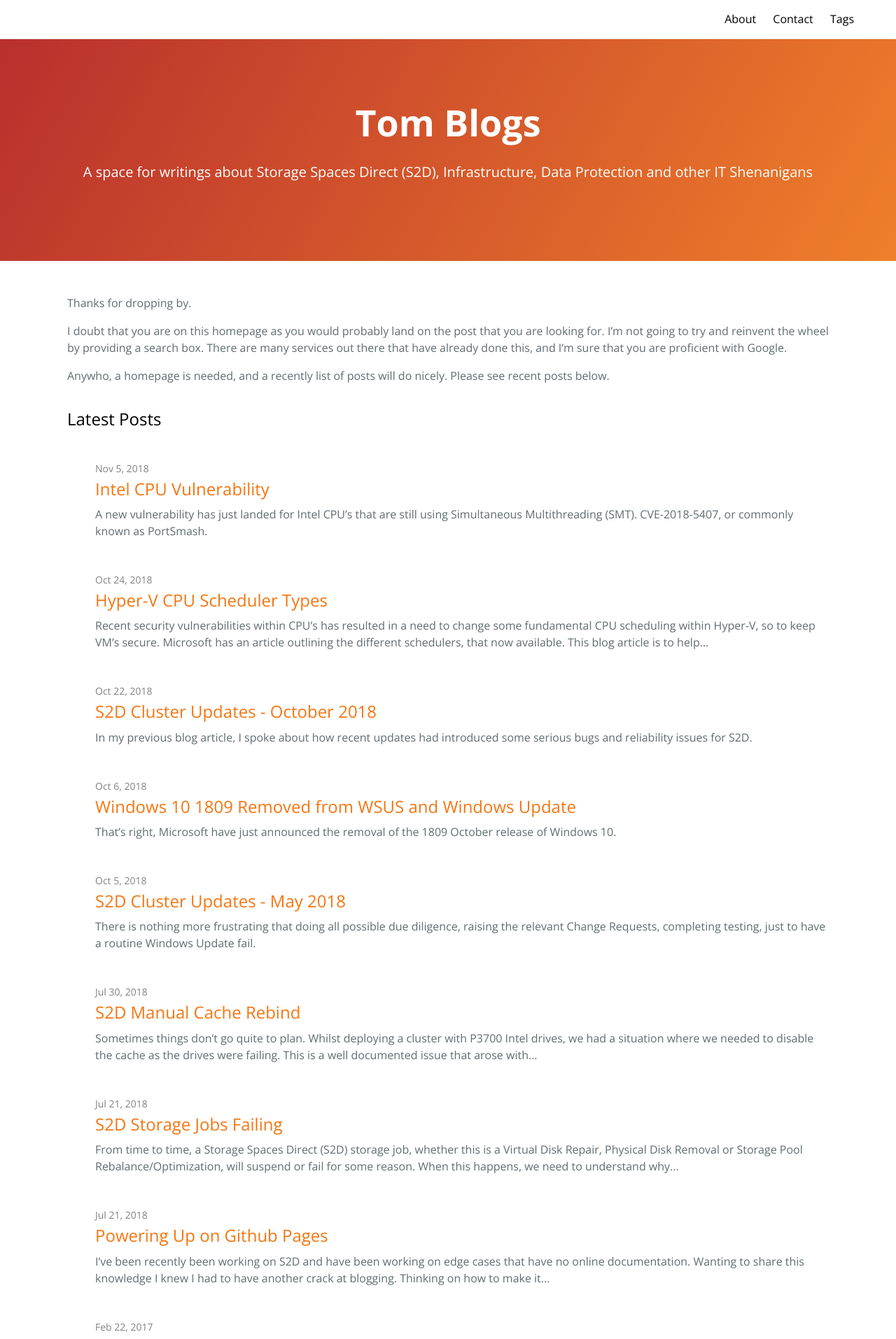
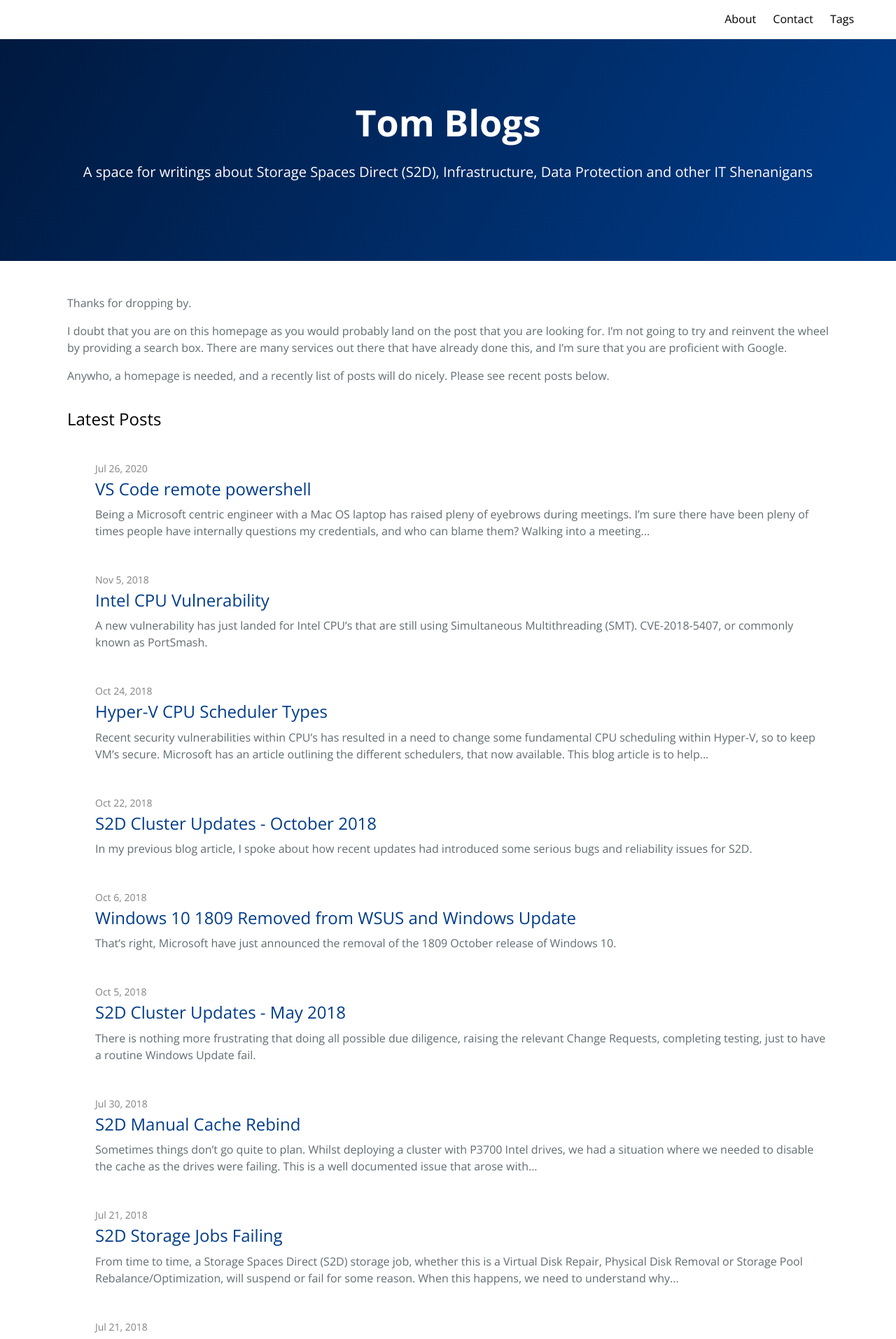
Before and after one commit to thomassmart/thomassmart.github.io, a Jekyll site: the page built from index.md, in a window 1280 px wide. Shown: the top 1914 px of the page at 70% size. Built offline with Jekyll 4.4.1, drawn with Linux system fonts in a browser that asks for light colours; some of the changed lines change nothing that is shown.

Commit message:
VSCode Remote SSH blog post and theme update

````diff
--- /dev/null
+++ b/_posts/2020-07-26-VSCode-SSH-Remote.md
@@ -0,0 +1,83 @@
+---
+layout: post
+title:  "VS Code remote powershell"
+date:   2020-07-26
+tags: powershell vs-code server-2016 server-2019
+---
+
+Being a Microsoft centric engineer with a Mac OS laptop has raised pleny of eyebrows during meetings. I'm sure there have been pleny of times people have internally questions my credentials, and who can blame them? Walking into a meeting to talk about specific windows issues, only to open up my mac, seems completely hypocritical.
+
+We all have our reasons for what devices, applications, operating systems we choose, mine typically boil down to the fact that I'm in the Apple ecosystem. I tried throwing myself in to the land of Microsoft, but they failed to impress. Only recently has Windows 10 piqued my interest, but the integration between devices is still plain awful, IMO.
+
+This leads me to what's always been the crux of my BYOD mac whilst working on Windows. Creating powershell scripts in a
+
+&lt;/rant&gt;
+
+# The solution
+It turns out you can have your cake and eat it. Who knew?
+
+Turns out the team working on VS Code knew.
+
+VS Code is an amazing application that should be in almost all IT professionals toolkit. It's insanely powerful, whilst remaining quite simple.
+
+## Highlevel
+
+
+The setup consists of the following:
+
+* My MacBook Pro, you guessed it, running MacOS
+* [Visual Studio Code](https://code.visualstudio.com)
+* A Windows Server 2016 VM
+* [OpenSSH 7.7](https://github.com/PowerShell/Win32-OpenSSH/releases/tag/v7.7.2.0p1-Beta)
+
+This setup gives me the flexibility I've always wanted.
+* Native text rendering on my mac, with no keyboard passthrough or lag.
+* Source Code stored on my mac
+* Native powershell debugging running on my target environment
+
+# The Setup
+
+## 1. Setup Open SSH
+I'm a nice guy, so you can read the text, or just copy paste the below code block
+```powershell
+Invoke-WebRequest -Uri "https://github.com/PowerShell/Win32-OpenSSH/releases/download/v7.7.2.0p1-Beta/OpenSSH-Win64.zip" -OutFile OpenSSH-Win64.zip
+Unblock-File OpenSSH-Win64.zip
+Expand-Archive OpenSSH-Win64.zip -destination 'C:\Program Files'
+& 'C:\Program Files\OpenSSH-Win64\install-sshd.ps1'
+Get-Service ssh* | Start-Service
+Get-Service ssh* | Set-Service -StartupType Automatic
+```
+
+Whats the above doing? Its really simple.
+1. Download the ZIP file from github
+2. Unblock the zip file, so that the executables aren't blocked
+3. Extract the archive into the C:\Program Files directory
+4. Run the provided install powershell script
+5. Start the SSH services
+6. Set the SSH services to automatic
+
+Running this will install 2 services.
+
+## 2. Install VS Code + Extensions
+VS Code is really straight forward to install. Download for your OS flavour and run the install following their documentation.
+
+Once installed, open the marketplace and install `Remote-SSH`.
+
+![RemoteSSH](/assets/img/vscode-sshremote/VSCode.RemoteSSH.png)
+
+## 3. Connect to the remote machine
+When you have your workspace open, open the command pallet (F1 or ⌘+⇧+P) and type `Remote-SSH: Connect to Host`
+
+![RemoteSSHConnecting](/assets/img/vscode-sshremote/VSCode.ConnectCmd.png)
+
+Follow the prompts, entering your hostname, username and password. Its worth noting that you may have to accept the remote host key. It maybe simpler to do this through a standard SSH session.
+
+When authenticating, the username and password are the standard windows username and passwords on the remote host. You can use domain credentials also!
+
+This process will take a few moments to setup the VS Code server on your remote host
+
+## 4. Enjoy the benefits.
+
+You can now reap the rewards of setting up remote-ssh. Here you can see that I have a simple one liner to query the OS, written and displayed on my Mac, running on the Windows Server instance. Pure joy 😊.
+
+![RemotelyDebugging](/assets/img/vscode-sshremote/VSCode.DebuggingRemotely.png)
--- a/_sass/variables.scss
+++ b/_sass/variables.scss
@@ -4,13 +4,13 @@ $medium-breakpoint: 42em !default;
 
 // Headers
 $header-heading-color: #fff !default;
-$header-bg-color: #ef7f2a !default;
-$header-bg-color-secondary: #b92f2d !default;
+$header-bg-color: #003c8a !default;
+$header-bg-color-secondary: #00193f !default;
 
 // Text
 $section-headings-color: #000000 !default;
 $body-text-color: #606c71 !default;
-$body-link-color: #f67511 !default;
+$body-link-color: #003c8a !default;
 $blockquote-text-color: #819198 !default;
 
 // Code
````
Also changed, not shown: assets/img/vscode-sshremote/VSCode.ConnectCmd.png (added), assets/img/vscode-sshremote/VSCode.DebuggingRemotely.png (added), assets/img/vscode-sshremote/VSCode.RemoteSSH.png (added).
